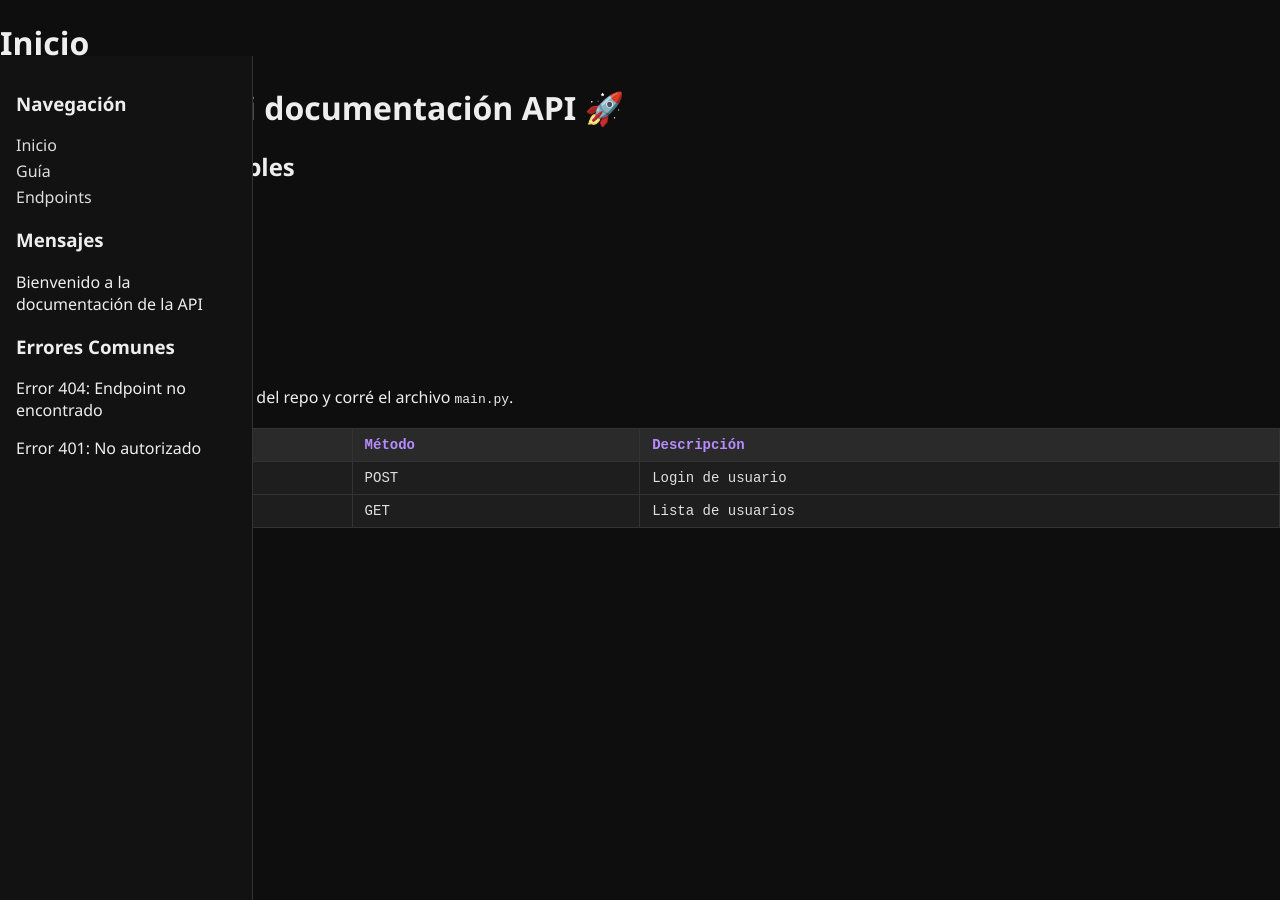
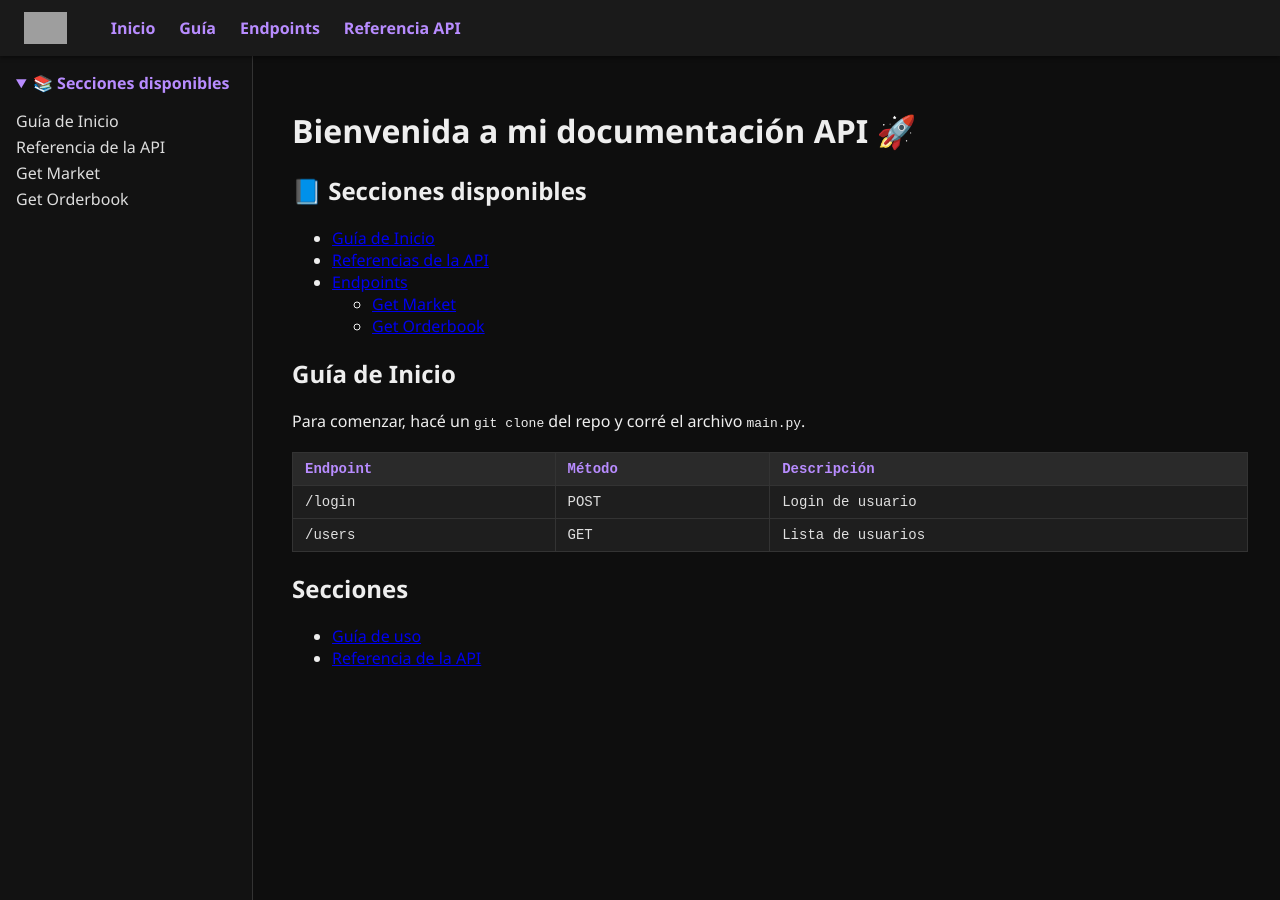
Before and after one commit to lararocha1/lararocha1.github.io, a Jekyll site: the page built from index.md, in a window 1280 px wide. Built offline with Jekyll 4.4.1, drawn with Linux system fonts in a browser that asks for light colours; grey boxes are pictures that could not be loaded.

Commit message:
Update default.html

```diff
--- a/_layouts/default.html
+++ b/_layouts/default.html
@@ -1,60 +1,43 @@
 <!DOCTYPE html>
 <html lang="es">
   <head>
-    <meta charset="UTF-8">
-    <meta name="viewport" content="width=device-width, initial-scale=1.0">
-    <title>{{ page.title }} - {{ site.title }}</title>
-    <link rel="stylesheet" href="{{ '/assets/css/style.css' | relative_url }}">
-    {% seo %}
+    <meta charset="UTF-8" />
+    <title>{{ page.title }}</title>
+    <link rel="stylesheet" href="/assets/css/style.css" />
+    <link
+      rel="stylesheet"
+      href="https://cdnjs.cloudflare.com/ajax/libs/font-awesome/6.5.0/css/all.min.css"
+    />
+    <meta name="viewport" content="width=device-width, initial-scale=1" />
   </head>
   <body>
-    <header class="page-header">
-      <h1 class="project-name">{{ page.title }}</h1>
-      <h2 class="project-tagline">{{ site.description }}</h2>
-      {% if site.show_downloads %}
-        <a href="{{ site.github.repository_url }}" class="btn">Ver en GitHub</a>
-      {% endif %}
-    </header>
+    <!-- Navbar -->
+    <nav class="topnav">
+      <a href="/" class="logo-link">
+        <img src="/assets/img/logo.png" alt="Logo" class="logo-img" />
+      </a>
+      <a href="/">Inicio</a>
+      <a href="/guia.md">Guía</a>
+      <a href="/endpoints/">Endpoints</a>
+      <a href="/referencia.md">Referencia API</a>
+    </nav>
 
-    <main id="content" class="main-content" role="main">
+    <!-- Sidebar -->
+    <aside class="sidebar">
+      <details open>
+        <summary>📚 Secciones disponibles</summary>
+        <ul>
+          <li><a href="/guia.md">Guía de Inicio</a></li>
+          <li><a href="/referencia.md">Referencia de la API</a></li>
+          <li><a href="/endpoints/get-market.md">Get Market</a></li>
+          <li><a href="/endpoints/get-orderbook.md">Get Orderbook</a></li>
+        </ul>
+      </details>
+    </aside>
+
+    <!-- Contenido -->
+    <main class="content">
       {{ content }}
-
-      <footer class="site-footer">
-        {% if site.github.is_project_page %}
-          <span class="site-footer-owner">
-            <a href="{{ site.github.repository_url }}">{{ site.github.repository_name }}</a> es mantenido por
-            <a href="{{ site.github.owner_url }}">{{ site.github.owner_name }}</a>.
-          </span>
-        {% endif %}
-      </footer>
     </main>
-
-    <aside class="sidebar">
-      <nav class="sidebar-nav">
-        <h3>Navegación</h3>
-        <ul>
-          <li><a href="{{ '/' | relative_url }}">Inicio</a></li>
-          <li><a href="{{ '/guia' | relative_url }}">Guía</a></li>
-          <li><a href="{{ '/endpoints' | relative_url }}">Endpoints</a></li>
-        </ul>
-      </nav>
-
-      <div class="sidebar-messages">
-        <h3>Mensajes</h3>
-        <div class="message-box info">
-          <p>Bienvenido a la documentación de la API</p>
-        </div>
-      </div>
-
-      <div class="sidebar-errors">
-        <h3>Errores Comunes</h3>
-        <div class="message-box error">
-          <p>Error 404: Endpoint no encontrado</p>
-        </div>
-        <div class="message-box warning">
-          <p>Error 401: No autorizado</p>
-        </div>
-      </div>
-    </aside>
   </body>
 </html>
```
